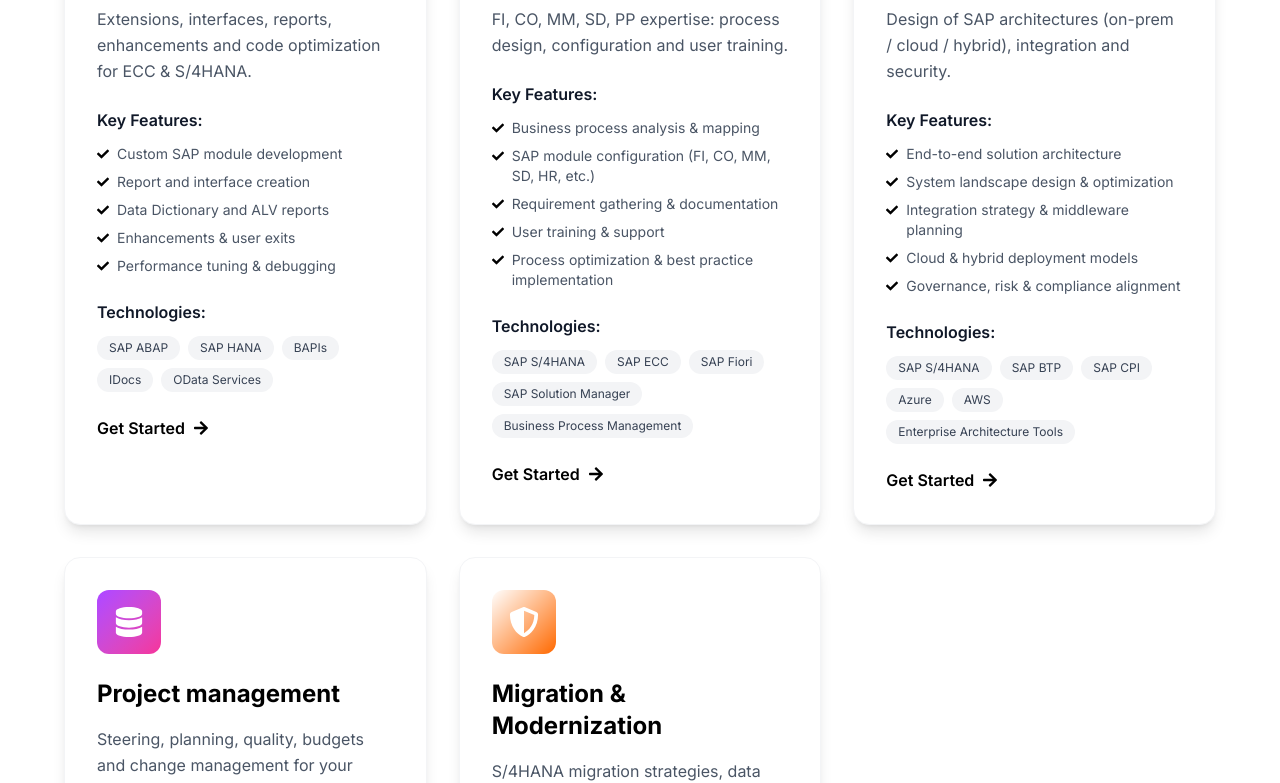
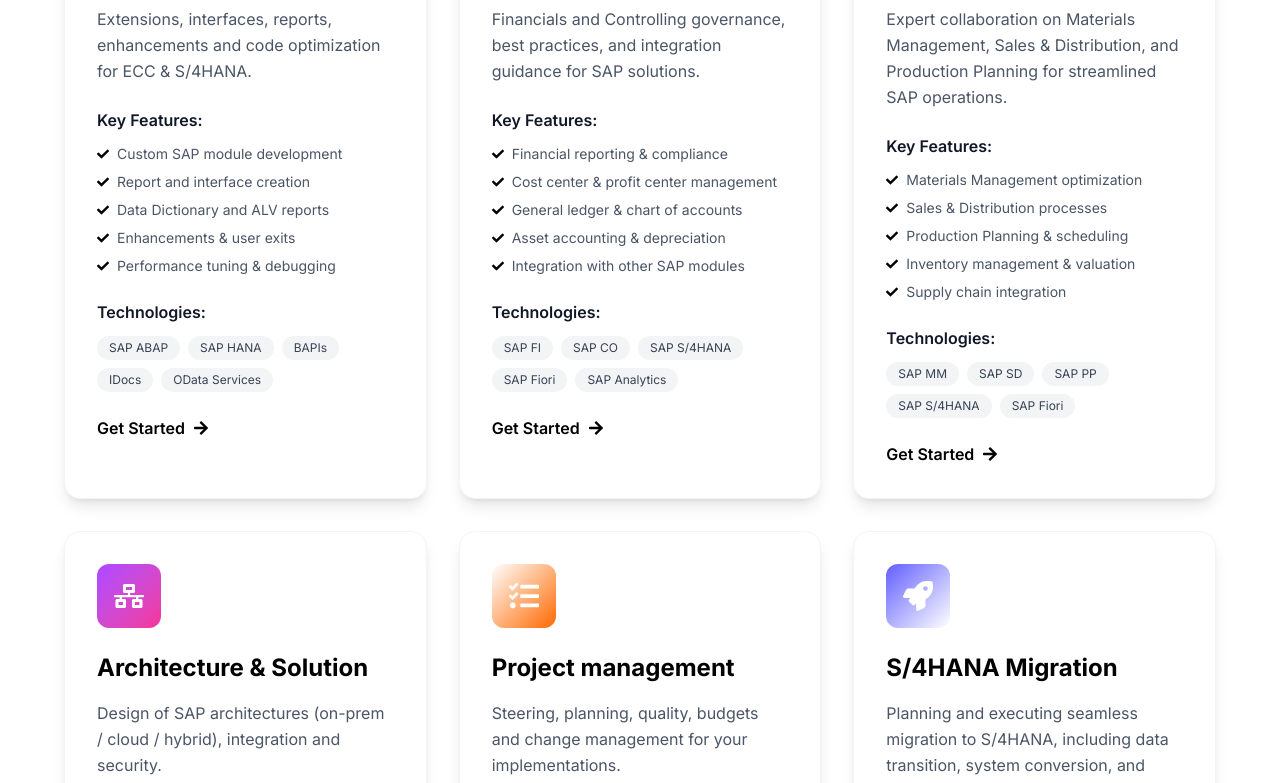
Before and after one commit to itrigerinnovationspvtltd/itbridgeglobal, a React (Vite) app: page /services in a window 1280 px wide. Shown: the part 960-1743 px from the top of the page. Built offline with nearby package versions, Linux system fonts and the light colour scheme.

Commit message:
services added

```diff
--- a/src/components/Footer.jsx
+++ b/src/components/Footer.jsx
@@ -14,11 +14,12 @@
   ];
 
   const services = [
-    t('home.services.abap.title'),
-    t('home.services.functional.title'),
-    t('home.services.architecture.title'),
-    t('home.services.project.title'),
-    t('home.services.migration.title'),
+    t('services.serviceCards.abap.title'),
+    t('services.serviceCards.fico.title'),
+    t('services.serviceCards.mmsdpp.title'),
+    t('services.serviceCards.architecture.title'),
+    t('services.serviceCards.project.title'),
+    t('services.serviceCards.migration.title'),
   ];
 
   const socialLinks = [
@@ -109,13 +110,13 @@
               </li>
               <li className="flex items-center space-x-3">
                 <FaPhone className="text-primary flex-shrink-0" />
-                <a href="tel:+11234567890" className="text-gray-400 hover:text-primary transition-colors">
+                <a href="tel:+33123456789" className="text-gray-400 hover:text-primary transition-colors">
                   {t('footer.phone')}
                 </a>
               </li>
               <li className="flex items-center space-x-3">
                 <FaEnvelope className="text-primary flex-shrink-0" />
-                <a href="mailto:info@itbridgeglobal.com" className="text-gray-400 hover:text-primary transition-colors">
+                <a href="mailto:contact@itbridgeglobal.com" className="text-gray-400 hover:text-primary transition-colors">
                   {t('footer.email')}
                 </a>
               </li>
--- a/src/locales/en/translation.json
+++ b/src/locales/en/translation.json
@@ -201,6 +201,35 @@
     "getStarted": "Get Started",
     "keyFeatures": "Key Features:",
     "technologies": "Technologies:",
+    "whyChoose": {
+      "title": "Why Choose Our Services?",
+      "benefits": [
+        {
+          "title": "Expert Team",
+          "description": "Certified professionals with years of industry experience"
+        },
+        {
+          "title": "Cutting-Edge Technology",
+          "description": "We use the latest tools and technologies for optimal results"
+        },
+        {
+          "title": "Proven Track Record",
+          "description": "500+ successful projects delivered on time and on budget"
+        },
+        {
+          "title": "Dedicated Support",
+          "description": "24/7 support and maintenance to keep your systems running"
+        },
+        {
+          "title": "Scalable Solutions",
+          "description": "Solutions that grow with your business needs"
+        },
+        {
+          "title": "Cost-Effective",
+          "description": "Maximum value for your investment with transparent pricing"
+        }
+      ]
+    },
     "serviceCards": {
       "abap": {
         "title": "ABAP Development",
@@ -246,9 +275,31 @@
           "Stakeholder communication & reporting"
         ]
       },
+      "fico": {
+        "title": "FI/CO Council",
+        "description": "Financials and Controlling governance, best practices, and integration guidance for SAP solutions.",
+        "features": [
+          "Financial reporting & compliance",
+          "Cost center & profit center management",
+          "General ledger & chart of accounts",
+          "Asset accounting & depreciation",
+          "Integration with other SAP modules"
+        ]
+      },
+      "mmsdpp": {
+        "title": "MM/SD/PP Council",
+        "description": "Expert collaboration on Materials Management, Sales & Distribution, and Production Planning for streamlined SAP operations.",
+        "features": [
+          "Materials Management optimization",
+          "Sales & Distribution processes",
+          "Production Planning & scheduling",
+          "Inventory management & valuation",
+          "Supply chain integration"
+        ]
+      },
       "migration": {
-        "title": "Migration & Modernization",
-        "description": "S/4HANA migration strategies, data preparation and technical migration execution.",
+        "title": "S/4HANA Migration",
+        "description": "Planning and executing seamless migration to S/4HANA, including data transition, system conversion, and process optimization.",
         "features": [
           "SAP S/4HANA migration & conversion",
           "System upgrades & data transformation",
@@ -396,8 +447,8 @@
     "services": "Our Services",
     "contact": "Contact Us",
     "address": "123 Tech Street, Silicon Valley, CA 94025",
-    "phone": "+1 (123) 456-7890",
-    "email": "info@itbridgeglobal.com",
+    "phone": "+33 1 23 45 67 89",
+    "email": "contact@itbridgeglobal.com",
     "copyright": "© {{year}} IT Bridge Global. All rights reserved.",
     "privacy": "Privacy Policy",
     "terms": "Terms of Service"
--- a/src/locales/fr/translation.json
+++ b/src/locales/fr/translation.json
@@ -201,6 +201,35 @@
     "getStarted": "Commencer",
     "keyFeatures": "Fonctionnalités Clés :",
     "technologies": "Technologies :",
+    "whyChoose": {
+      "title": "Pourquoi Choisir Nos Services ?",
+      "benefits": [
+        {
+          "title": "Équipe d'Experts",
+          "description": "Professionnels certifiés avec des années d'expérience dans l'industrie"
+        },
+        {
+          "title": "Technologie de Pointe",
+          "description": "Nous utilisons les derniers outils et technologies pour des résultats optimaux"
+        },
+        {
+          "title": "Antécédents Prouvés",
+          "description": "500+ projets réussis livrés à temps et dans le budget"
+        },
+        {
+          "title": "Support Dédié",
+          "description": "Support et maintenance 24/7 pour maintenir vos systèmes en fonctionnement"
+        },
+        {
+          "title": "Solutions Évolutives",
+          "description": "Solutions qui évoluent avec les besoins de votre entreprise"
+        },
+        {
+          "title": "Rentable",
+          "description": "Valeur maximale pour votre investissement avec une tarification transparente"
+        }
+      ]
+    },
     "serviceCards": {
       "abap": {
         "title": "Développement ABAP",
@@ -246,9 +275,31 @@
           "Communication et reporting des parties prenantes"
         ]
       },
+      "fico": {
+        "title": "Conseil FI/CO",
+        "description": "Gouvernance des Finances et du Contrôle, meilleures pratiques et conseils d'intégration pour les solutions SAP.",
+        "features": [
+          "Rapports financiers et conformité",
+          "Gestion des centres de coûts et de profits",
+          "Grand livre et plan comptable",
+          "Comptabilité des actifs et amortissement",
+          "Intégration avec d'autres modules SAP"
+        ]
+      },
+      "mmsdpp": {
+        "title": "Conseil MM/SD/PP",
+        "description": "Collaboration d'experts sur la Gestion des Matériaux, les Ventes & Distribution, et la Planification de Production pour des opérations SAP rationalisées.",
+        "features": [
+          "Optimisation de la Gestion des Matériaux",
+          "Processus Ventes & Distribution",
+          "Planification de Production et planification",
+          "Gestion et valorisation des stocks",
+          "Intégration de la chaîne d'approvisionnement"
+        ]
+      },
       "migration": {
-        "title": "Migration & Modernisation",
-        "description": "Stratégies de migration S/4HANA, préparation des données et exécution technique de la migration.",
+        "title": "Migration S/4HANA",
+        "description": "Planification et exécution d'une migration transparente vers S/4HANA, incluant la transition des données, la conversion système et l'optimisation des processus.",
         "features": [
           "Migration et conversion SAP S/4HANA",
           "Mises à niveau système et transformation des données",
@@ -396,8 +447,8 @@
     "services": "Nos Services",
     "contact": "Nous Contacter",
     "address": "123 Tech Street, Silicon Valley, CA 94025",
-    "phone": "+1 (123) 456-7890",
-    "email": "info@itbridgeglobal.com",
+    "phone": "+33 1 23 45 67 89",
+    "email": "contact@itbridgeglobal.com",
     "copyright": "© {{year}} IT Bridge Global. Tous droits réservés.",
     "privacy": "Politique de Confidentialité",
     "terms": "Conditions d'Utilisation"
--- a/src/pages/Contact.jsx
+++ b/src/pages/Contact.jsx
@@ -58,13 +58,13 @@
     {
       icon: FaPhone,
       title: t('contact.contactInfo.phone'),
-      details: ['+1 (123) 456-7890', '+1 (123) 456-7891'],
+      details: ['+33 1 23 45 67 89'],
       color: 'from-primary-orange to-red-500'
     },
     {
       icon: FaEnvelope,
       title: t('contact.contactInfo.email'),
-      details: ['info@itbridgeglobal.com', 'support@itbridgeglobal.com'],
+      details: ['contact@itbridgeglobal.com'],
       color: 'from-primary-teal to-blue-500'
     },
     {
--- a/src/pages/Services.jsx
+++ b/src/pages/Services.jsx
@@ -5,7 +5,7 @@
 import {
   FaCode, FaMobile, FaCloud, FaDatabase, FaShieldAlt, FaChartLine,
   FaCog, FaRobot, FaNetworkWired, FaLaptopCode, FaServer, FaGlobe,
-  FaCheck, FaArrowRight
+  FaCheck, FaArrowRight, FaBoxes, FaTasks, FaRocket
 } from 'react-icons/fa';
 
 const Services = () => {
@@ -33,34 +33,42 @@
       technologies: ['SAP ABAP', 'SAP HANA', 'BAPIs', 'IDocs', 'OData Services']
     },
     {
-      icon: FaMobile,
-      title: t('services.serviceCards.functional.title'),
-      description: t('services.serviceCards.functional.description'),
+      icon: FaChartLine,
+      title: t('services.serviceCards.fico.title'),
+      description: t('services.serviceCards.fico.description'),
       color: 'from-primary-teal to-blue-500',
-      features: t('services.serviceCards.functional.features', { returnObjects: true }),
-      technologies: ['SAP S/4HANA', 'SAP ECC', 'SAP Fiori', 'SAP Solution Manager', 'Business Process Management']
+      features: t('services.serviceCards.fico.features', { returnObjects: true }),
+      technologies: ['SAP FI', 'SAP CO', 'SAP S/4HANA', 'SAP Fiori', 'SAP Analytics']
     },
     {
-      icon: FaCloud,
+      icon: FaBoxes,
+      title: t('services.serviceCards.mmsdpp.title'),
+      description: t('services.serviceCards.mmsdpp.description'),
+      color: 'from-primary-green to-teal-500',
+      features: t('services.serviceCards.mmsdpp.features', { returnObjects: true }),
+      technologies: ['SAP MM', 'SAP SD', 'SAP PP', 'SAP S/4HANA', 'SAP Fiori']
+    },
+    {
+      icon: FaNetworkWired,
       title: t('services.serviceCards.architecture.title'),
       description: t('services.serviceCards.architecture.description'),
-      color: 'from-primary-green to-teal-500',
+      color: 'from-purple-500 to-pink-500',
       features: t('services.serviceCards.architecture.features', { returnObjects: true }),
       technologies: ['SAP S/4HANA', 'SAP BTP', 'SAP CPI', 'Azure', 'AWS', 'Enterprise Architecture Tools']
     },
     {
-      icon: FaDatabase,
+      icon: FaTasks,
       title: t('services.serviceCards.project.title'),
       description: t('services.serviceCards.project.description'),
-      color: 'from-purple-500 to-pink-500',
+      color: 'from-primary-red to-orange-500',
       features: t('services.serviceCards.project.features', { returnObjects: true }),
       technologies: ['SAP Activate', 'JIRA', 'Microsoft Project', 'Confluence', 'Asana', 'Smartsheet']
     },
     {
-      icon: FaShieldAlt,
+      icon: FaRocket,
       title: t('services.serviceCards.migration.title'),
       description: t('services.serviceCards.migration.description'),
-      color: 'from-primary-red to-orange-500',
+      color: 'from-indigo-500 to-primary-teal',
       features: t('services.serviceCards.migration.features', { returnObjects: true }),
       technologies: ['SAP S/4HANA', 'SAP BTP', 'SAP Migration Cockpit', 'Azure', 'AWS', 'Google Cloud']
     },
@@ -381,40 +389,10 @@
               transition={{ duration: 0.6 }}
             >
               <h2 className="text-4xl md:text-5xl font-bold mb-6">
-                Why Choose Our <span className="text-primary">Services?</span>
+                {t('services.whyChoose.title')}
               </h2>
               <div className="space-y-6">
-                {[
-                  {
-                    title: "Expert Team",
-                    description:
-                      "Certified professionals with years of industry experience",
-                  },
-                  {
-                    title: "Cutting-Edge Technology",
-                    description:
-                      "We use the latest tools and technologies for optimal results",
-                  },
-                  {
-                    title: "Proven Track Record",
-                    description:
-                      "500+ successful projects delivered on time and on budget",
-                  },
-                  {
-                    title: "Dedicated Support",
-                    description:
-                      "24/7 support and maintenance to keep your systems running",
-                  },
-                  {
-                    title: "Scalable Solutions",
-                    description: "Solutions that grow with your business needs",
-                  },
-                  {
-                    title: "Cost-Effective",
-                    description:
-                      "Maximum value for your investment with transparent pricing",
-                  },
-                ].map((benefit, index) => (
+                {t('services.whyChoose.benefits', { returnObjects: true }).map((benefit, index) => (
                   <motion.div
                     key={index}
                     initial={{ opacity: 0, x: -20 }}
```
